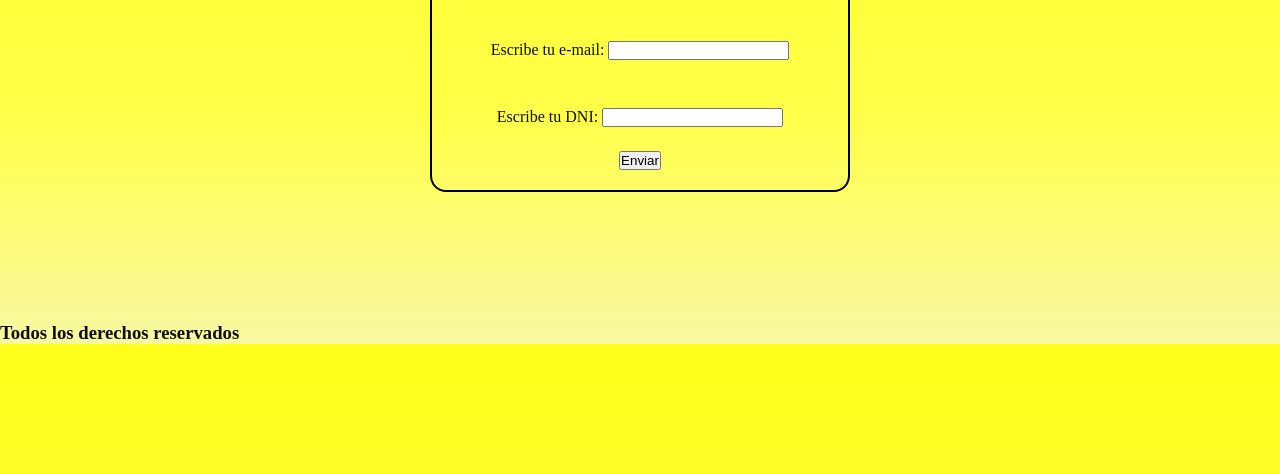
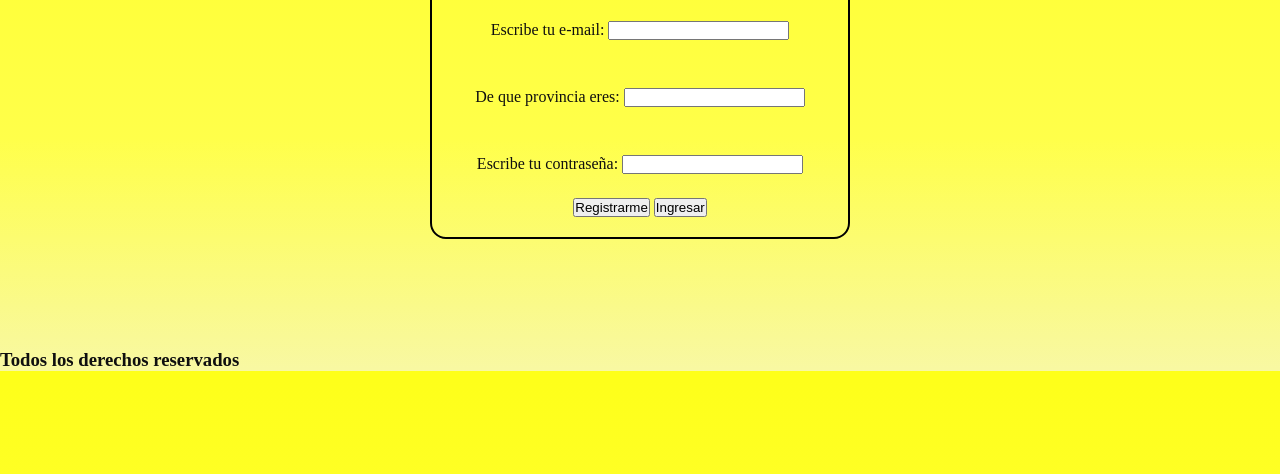
Before and after one commit to vipr4/ProyectoCoder-Durany, a plain HTML site: page pages/sesion.html in a window 1280 px wide. Shown: the part 326-800 px from the top of the page. Drawn offline with Linux system fonts and the light colour scheme.

Commit message:
Empezando java clase 8

```diff
--- a/css/styles.css
+++ b/css/styles.css
@@ -57,7 +57,11 @@ header nav img {
 
 .titulo-2 li:hover {
     border-bottom: 2px solid rgb(0, 31, 155);
-    transition-duration: 0.2s;
+    transition-duration: 0s;
+}
+
+.titulo-2 a:hover {
+    color: grey;
 }
 
 
@@ -204,7 +208,7 @@ main p {
 /* AQUI SE COLOCARAN LOS ESTILOS DE SESION.HTML */
 
 main form {
-    margin: 130px 430px;
+    margin: 110px 430px;
     border-radius: 16px;
     border: 2px solid black;
 }
--- a/index.js
+++ b/index.js
@@ -1,88 +1,9 @@
 
-//Ingreso a nuestra página web
+// Aqui se colocara el evento de imagen presentacion
 
-/*
-let nombre_usuario = prompt( "Ingrese su nombre: ");
-let ubicacion = prompt( "De que provincia eres?" );
-let edad_usuario = prompt( "Ingresa tu edad: ");
+let presentacion = document.getElementById("img_presentacion");
 
-// El usuario no podrá ingresar a la página si no es mayor a 12 años
+presentacion.addEventListener("mouseover", function(){
 
-if( edad_usuario >= 12 ){
-
-    console.log( nombre_usuario + " ha ingresado a nuestra página.." );
-    alert( "Bienvenido a Diamond-s! Aquí encontraras los dispositivos electrónicos que tanto buscabas a un increíble precio." );
-}
-
-else if( edad_usuario < 12){
-
-    alert( "Lo sentimos, para ingresar debes ser mayor a 12 años." );
-    let edad_usuario = prompt( "Ingresa tu edad: ");
-
-    if( edad_usuario >= 12){
-
-        alert( "Bienvenido a Diamond-s! Aquí encontraras los dispositivos electrónicos que tanto buscabas a un increíble precio." );
-    }
-    console.log( nombre_usuario + " ha ingresado a nuestra página.." );
-
-}
-
-let dispositivos = prompt( "Qué tipo de dispositivos buscabas? 1. Auriculares, 2. Computadoras, 3. Mouse y Teclados, 4. Consolas. ");
-
-if( dispositivos == 1 ){
-
-    alert( "Genial! Aquí encontrarás todo tipo de auriculares, tanto Gamers como normales. Bienvenido a Diamond-s, " + nombre_usuario );
-}
-
-else if( dispositivos == 2 ){
-
-    alert( "Genial! Aquí encontrarás todo tipo de computadoras, tanto Gamers como Laptops. Bienvenido a Diamond-s, " + nombre_usuario );
-}
-
-else if( dispositivos == 3 ){
-
-    alert( "Genial! Aquí encontrarás todo tipo de mouse y teclados, tanto profesionales como no tanto. Bienvenido a Diamond-s, " + nombre_usuario );
-}
-
-else if( dispositivos == 4 ){
-
-    alert("Genial! Aquí encontrarás todo tipo de consolas, desde Play Station 2 hasta la más novedosa Play Station 5. Bienvenido a Diamond-s, " + nombre_usuario );
-}
-
-let lista_usuario = [ nombre_usuario, ubicacion, edad_usuario ];
-
-for( let elemento of lista_usuario ){
-
-    console.log( "----Datos de Usuario----" );
-    console.log( "Nombre: " + nombre_usuario );
-    console.log( "Ubicación: " + ubicacion);
-    console.log( "Edad: " + edad_usuario);
-}
-*/
-
-//Cambiar de imagen cuando se pase x arriba
-/*
-let imgChange = document.getElementById("presentacionD");
-
-imgChange.addEventListener("mouseover", function() {
-
-    imgChange.src="imagenes-2/presentacion-2";
+    img.src = "presentacion-2.png";
 })
-*/
-
-
-//Agregar elementos al carrito
-/*
-const btns_auris = document.querySelectorAll("btnAuris");
-
-btns_auris.forEach(btnAuris => {
-
-    btnAuris.addEventListener("click", function() {
-
-        alert = ("Se agregaron elementos al carrito");
-    })
-});
-*/
-
-
-/* SCRIPT DE SESION.HTML */
--- a/pages/sesion.html
+++ b/pages/sesion.html
@@ -7,7 +7,7 @@
 
     <!-- Link de css -->
     <link rel="stylesheet" href="../css/styles.css">
-    <title> Diamond-s | Iniciar sesión </title>
+    <title> Diamond-s | Ingresá! </title>
 </head>
 <body>
 
@@ -59,10 +59,15 @@
                     <input type="text" name="mail">
                 </div>
                 <div>
-                    <label class="data-usuario" for="Dni"> Escribe tu DNI: </label>
-                    <input type="number" name="Dni">
+                    <label class="data-usuario" for="provincia"> De que provincia eres: </label>
+                    <input type="text" name="provincia">
                 </div>
-                <button id="boton"> Enviar </button>
+                <div>
+                    <label class="data-usuario" for="password"> Escribe tu contraseña: </label>
+                    <input type="text" name="password">
+                </div>
+                <button id="btn_registrarse"> Registrarme </button>
+                <button id="btn_ingresar"> Ingresar </button>
             </fieldset>
         </form>
     </main>
```
Also changed, not shown: index.html (+2 -2 lines).
